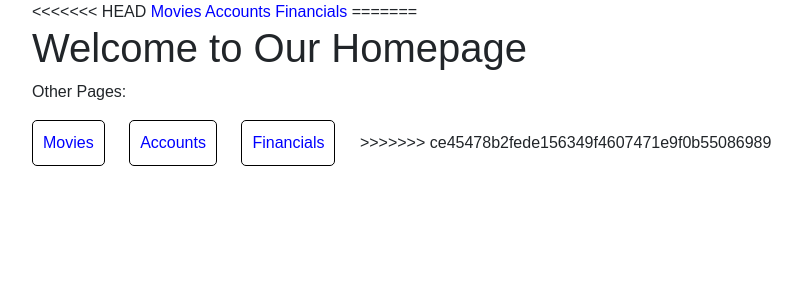
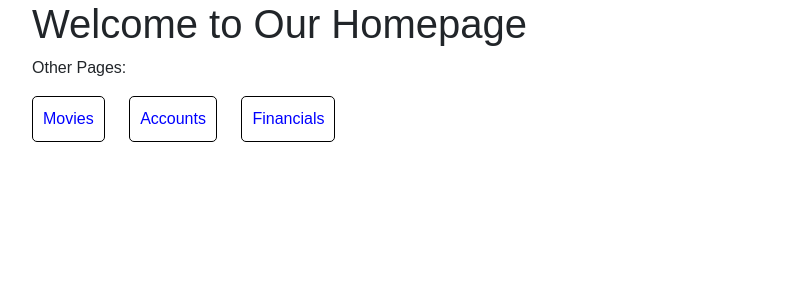
Before and after one commit to trevorpersons/NoCodeKings, a Django app: page / in a window 1280 px wide. Shown: the part 56-356 px from the top of the page, without its empty margins (53-855 px from the left). Run offline with Django 4.2, Linux system fonts and the light colour scheme; some libraries are stand-ins or nearby versions.

Commit message:
Update home.html
hopefully removed the random text

```diff
--- a/templates/home.html
+++ b/templates/home.html
@@ -1,11 +1,6 @@
 {% extends 'base.html' %}
 
 {% block content %}
-<<<<<<< HEAD
-<a href="{% url 'movies:index' %}">Movies</a>
-<a href="{% url 'accounts:index' %}">Accounts</a>
-<a href="{% url 'financials_index' %}">Financials</a>
-=======
 
 <!DOCTYPE html>
 <html>
@@ -53,5 +48,4 @@
 </body>
 
 </html>
->>>>>>> ce45478b2fede156349f4607471e9f0b55086989
 {% endblock  %}
```
